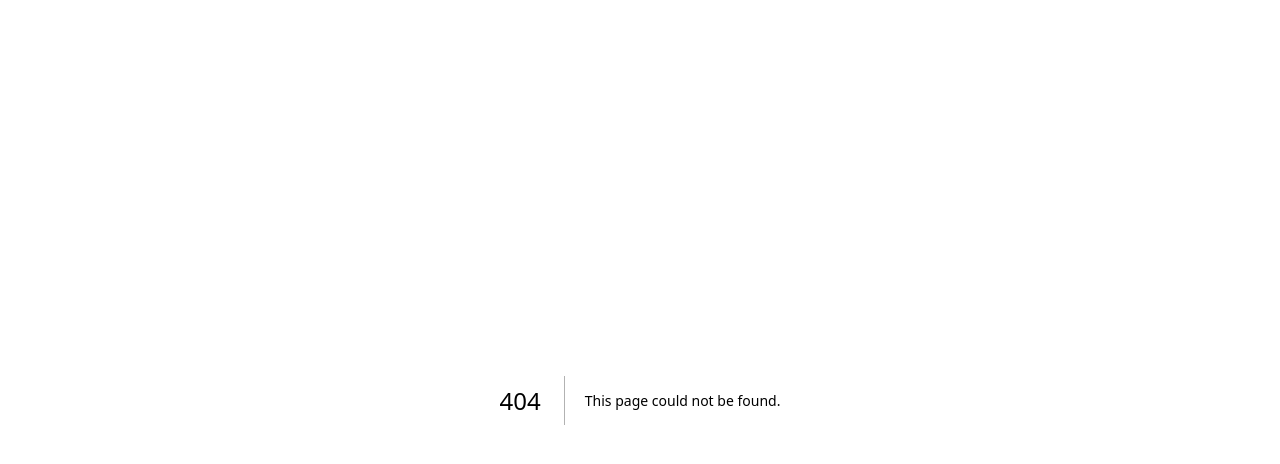
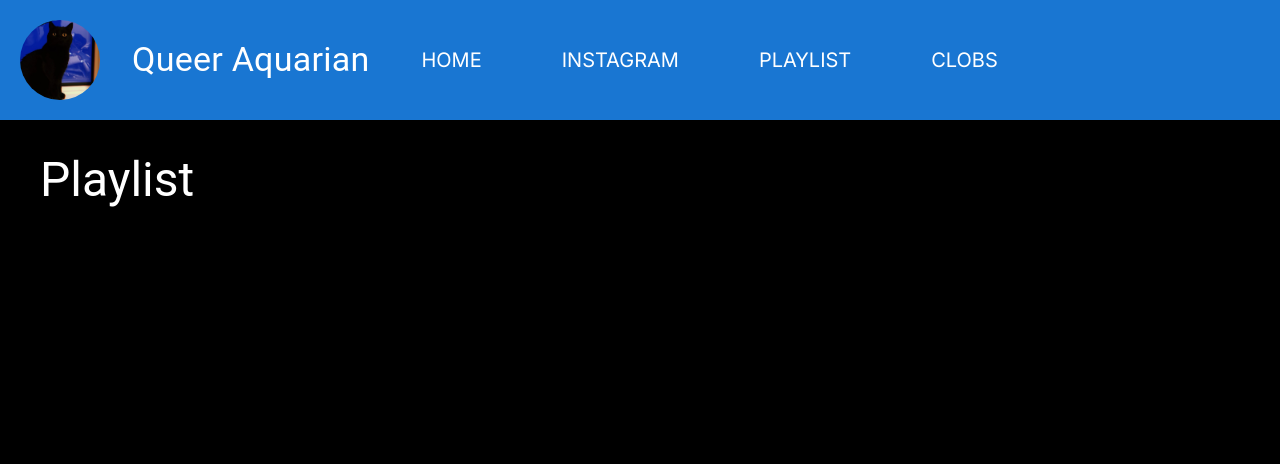
Before and after one commit to zacharylee97/queer-aquarian, a Next.js app: page /playlist in a window 1280 px wide. Before the commit this address had no page. Shown: the top 464 px of the page. Built offline with nearby package versions, Linux system fonts and the light colour scheme.

Commit message:
Created Playlist page

```diff
--- a/app/components/header.tsx
+++ b/app/components/header.tsx
@@ -71,6 +71,12 @@ export default function Header() {
               instagram
             </Link>
             <Link
+              href="/playlist"
+              className="flex items-center m-10 text-xl uppercase"
+            >
+              playlist
+            </Link>
+            <Link
               href="/clobs"
               className="flex items-center m-10 text-xl uppercase"
             >
--- a/app/components/mobile-drawer.tsx
+++ b/app/components/mobile-drawer.tsx
@@ -31,6 +31,12 @@ export default function MobileDrawer({
           instagram
         </Link>
         <Link
+          href="/playlist"
+          className="flex items-center m-10 text-xl uppercase"
+        >
+          playlist
+        </Link>
+        <Link
           href="/clobs"
           className="flex items-center m-10 text-xl uppercase"
         >
--- /dev/null
+++ b/app/playlist/page.tsx
@@ -0,0 +1,17 @@
+import { Box, Typography } from "@mui/material";
+import Header from "../components/header";
+
+export default function Playlist() {
+  return (
+    <main className="min-h-screen w-screen">
+      <Header></Header>
+      <Box className="flex flex-col mt-28">
+        <Box className="m-10 mb-3">
+          <Typography variant="h3">
+            Playlist
+          </Typography>
+        </Box>
+      </Box>
+    </main>
+  );
+}
```
Also changed, not shown: app/contact-us/page.tsx (deleted, +0 -24 lines).
